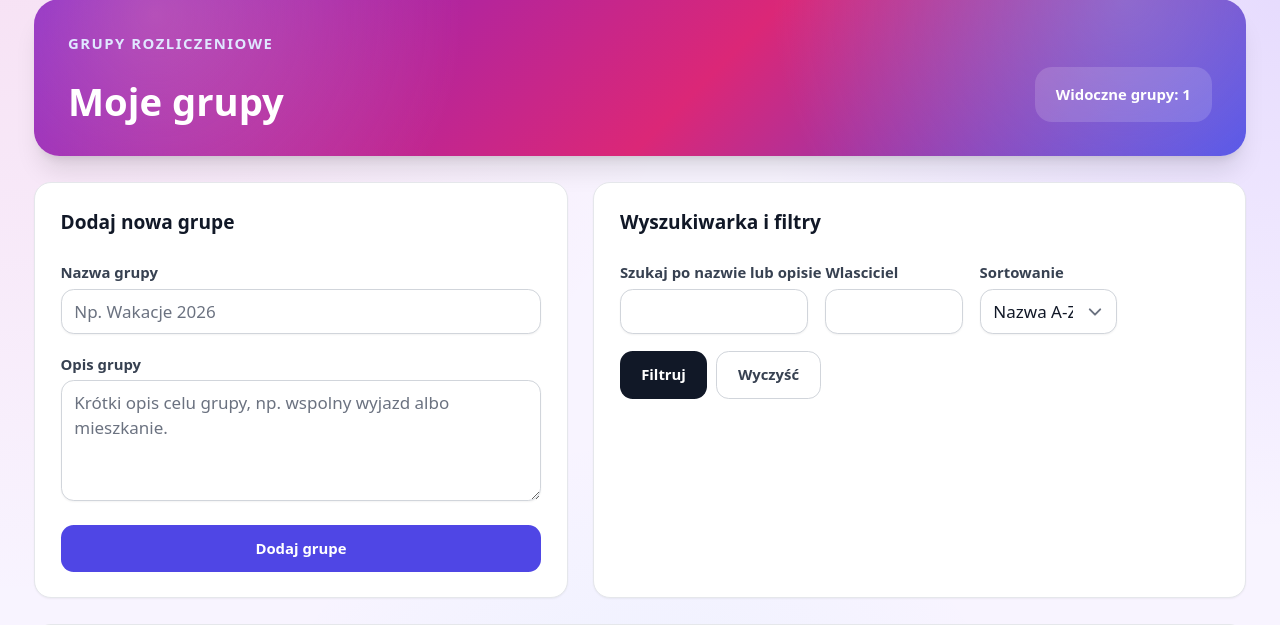
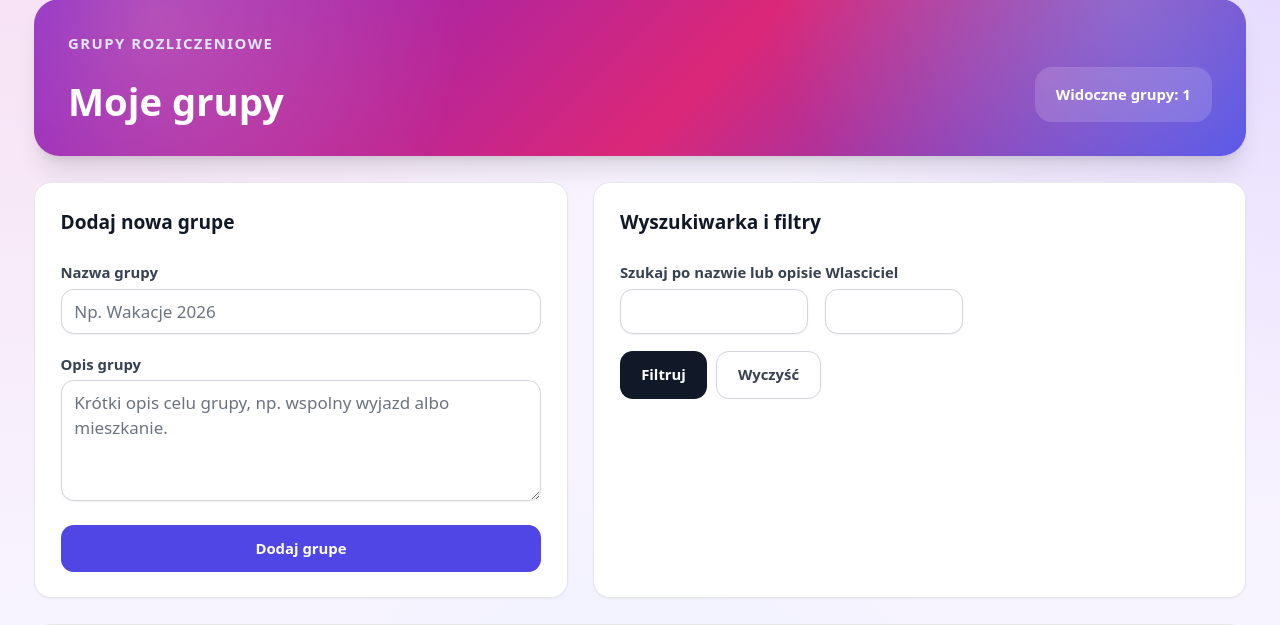
Before and after one commit to Dudzinska/Wydatki--aplikacja, a Laravel app: page /groups in a window 1280 px wide. Shown: the part 121-746 px from the top of the page. Run offline with Laravel 12, Linux system fonts and the light colour scheme; a user stored in the database is signed in; data comes from the database, SQL or seed files in the repository; style sheets or scripts are compiled from the project's sources; parts of the project's set-up code (start-up, migrations or seed data) failed here and were passed over; some web fonts are replaced.

Commit message:
Remove group sort filter control
Co-authored-by: Dudzinska <Dudzinska@users.noreply.github.com>

```diff
--- a/resources/views/groups/index.blade.php
+++ b/resources/views/groups/index.blade.php
@@ -54,17 +54,6 @@
                                 <input id="owner" type="search" name="owner" value="{{ $filters['owner'] ?? '' }}" maxlength="255" class="mt-1 w-full rounded-xl border-gray-300 bg-white text-gray-900 shadow-sm focus:border-indigo-500 focus:ring-indigo-500 dark:border-gray-700 dark:bg-gray-950 dark:text-gray-100">
                             </div>
                         @endif
-                        <div class="{{ auth()->user()->isAdmin() ? 'md:col-span-3' : 'md:col-span-3' }}">
-                            <label for="sort" class="text-sm font-bold text-gray-700 dark:text-gray-200">Sortowanie</label>
-                            <select id="sort" name="sort" class="mt-1 w-full rounded-xl border-gray-300 bg-white text-gray-900 shadow-sm focus:border-indigo-500 focus:ring-indigo-500 dark:border-gray-700 dark:bg-gray-950 dark:text-gray-100">
-                                <option value="name_asc" @selected(($filters['sort'] ?? 'name_asc') === 'name_asc')>Nazwa A-Z</option>
-                                <option value="name_desc" @selected(($filters['sort'] ?? '') === 'name_desc')>Nazwa Z-A</option>
-                                <option value="newest" @selected(($filters['sort'] ?? '') === 'newest')>Najnowsze</option>
-                                <option value="oldest" @selected(($filters['sort'] ?? '') === 'oldest')>Najstarsze</option>
-                                <option value="bills_desc" @selected(($filters['sort'] ?? '') === 'bills_desc')>Najwiecej wydatkow</option>
-                                <option value="members_desc" @selected(($filters['sort'] ?? '') === 'members_desc')>Najwiecej osob</option>
-                            </select>
-                        </div>
                         <div class="flex flex-wrap gap-2 md:col-span-12">
                             <button type="submit" class="rounded-xl bg-gray-900 px-5 py-3 text-sm font-black text-white hover:bg-gray-800 dark:bg-white dark:text-gray-950 dark:hover:bg-gray-200">
                                 Filtruj
```
